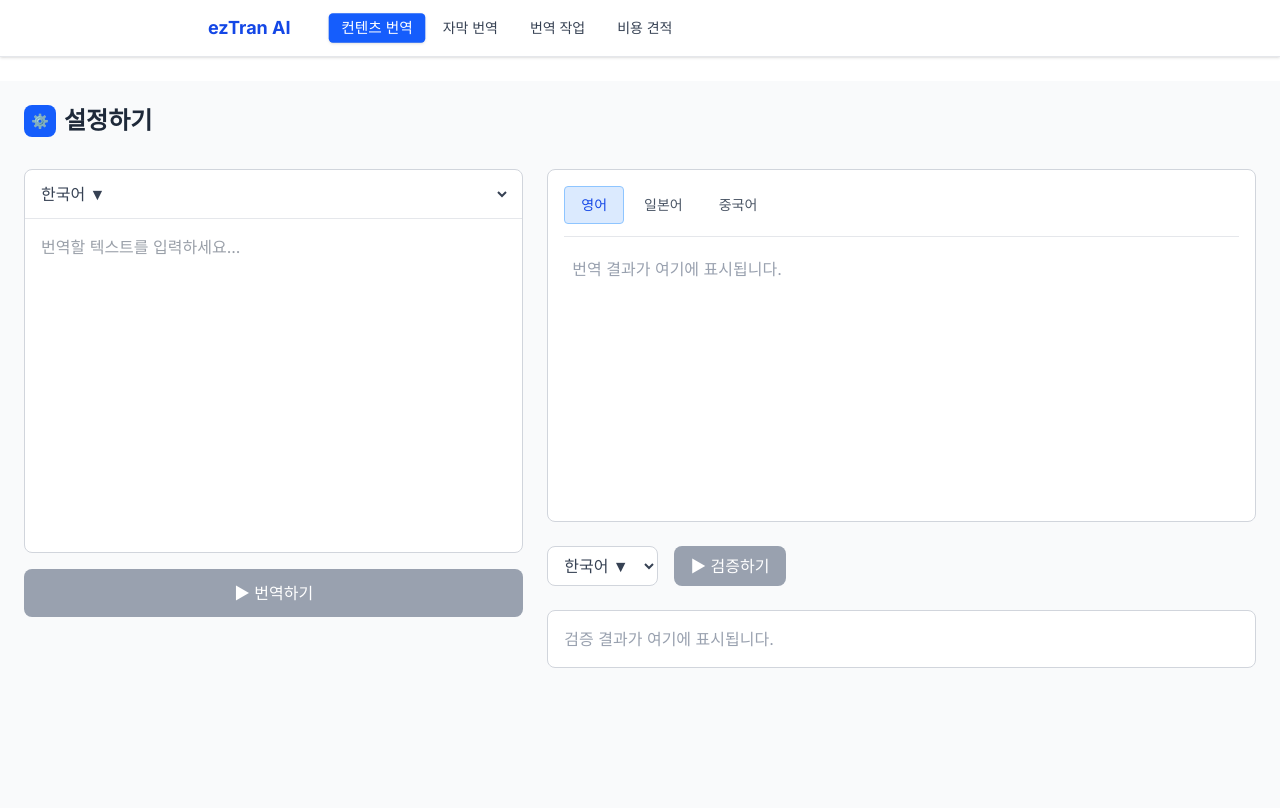
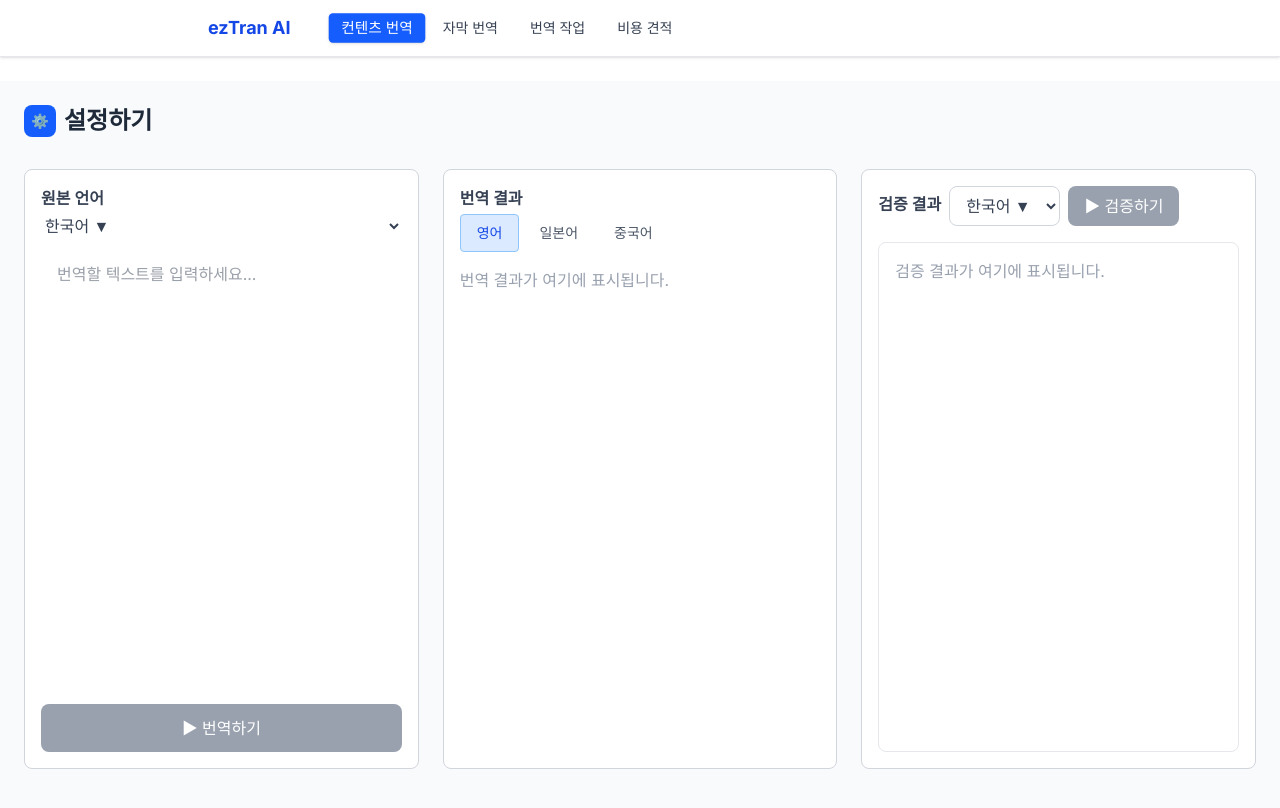
Before and after one commit to studywithme/translate-wise, a Next.js app: page /content-translate in a window 1280 px wide. Shown: the top 808 px of the page. Built offline with nearby package versions, Linux system fonts and the light colour scheme.

Commit message:
디자인 수정

```diff
--- a/src/app/content-translate/page.tsx
+++ b/src/app/content-translate/page.tsx
@@ -149,13 +149,12 @@
           <h1 className="text-2xl font-bold text-gray-800 dark:text-gray-100">설정하기</h1>
         </div>
       </div>
-      {/* 메인 번역 인터페이스 - 오른쪽에 검증 언어 박스 */}
-      <div className="grid grid-cols-12 gap-6 mb-6">
-        {/* 왼쪽 입력 영역 */}
-        <div className="col-span-5">
-          <div className="bg-white rounded-lg border border-gray-300 h-96 dark:bg-gray-800 dark:border-gray-700">
-            {/* 언어 선택 */}
-            <div className="border-b border-gray-200 p-3 dark:border-gray-700">
+      {/* 3단 레이아웃: 원본 입력 | 번역 결과 | 검증 결과 */}
+      <div className="grid grid-cols-3 gap-6 mb-6">
+        {/* 1. 원본 입력 영역 */}
+        <div className="flex flex-col h-[600px] bg-white rounded-lg border border-gray-300 dark:bg-gray-800 dark:border-gray-700 p-4">
+          <div className="mb-2">
+            <label className="block font-semibold text-gray-700 dark:text-gray-100 mb-1">원본 언어</label>
             <select
               value={sourceLang}
               onChange={(e) => {
@@ -172,22 +171,18 @@
             {settings.sourceLanguages.some(lang => lang.code === 'auto') && detectedLang && (
               <>
                 <div className="mt-1 text-lg text-blue-600 dark:text-blue-300 font-semibold">감지된 언어: {langNameMap[detectedLang1] || detectedLang1}</div>
-                  {/* 한글 주석: 입력이 짧으면 감지 정확도 안내 */}
                 {sourceText.length < 15 && (
                   <div className="text-xs text-blue-500 mt-1">※ 입력이 짧으면 언어 감지 정확도가 낮아질 수 있습니다.</div>
                 )}
               </>
             )}
           </div>
-            {/* 텍스트 입력 */}
           <textarea
             value={sourceText}
             onChange={(e) => setSourceText(e.target.value)}
             placeholder="번역할 텍스트를 입력하세요..."
-              className="w-full h-72 p-4 resize-none border-none focus:outline-none text-gray-700 dark:bg-gray-900 dark:text-gray-100"
+            className="flex-1 w-full p-4 resize-none border-none focus:outline-none text-gray-700 dark:bg-gray-900 dark:text-gray-100 rounded-lg"
           />
-          </div>
-          {/* 번역하기 버튼 */}
           <button
             onClick={handleTranslate}
             disabled={isTranslating || !sourceText.trim()}
@@ -196,12 +191,11 @@
             ▶ {isTranslating ? '번역 중...' : '번역하기'}
           </button>
         </div>
-        {/* 오른쪽 번역 결과 + 검증 언어 박스 */}
-        <div className="col-span-7 flex flex-col gap-4">
-          {/* 기존 번역 결과 영역(탭) - 더 넓게 사용 */}
-          <div className="bg-white rounded-lg border border-gray-300 flex-1 dark:bg-gray-800 dark:border-gray-700 p-4">
-            <div className="border-b border-gray-200 pb-3 mb-3 dark:border-gray-700">
-              <div className="flex gap-1 flex-wrap">
+        {/* 2. 번역 결과 영역 */}
+        <div className="flex flex-col h-[600px] bg-white rounded-lg border border-gray-300 dark:bg-gray-800 dark:border-gray-700 p-4">
+          <div className="mb-2">
+            <label className="block font-semibold text-gray-700 dark:text-gray-100 mb-1">번역 결과</label>
+            <div className="flex gap-1 flex-wrap mb-2">
               {settings.targetLanguages.map(lang => (
                 <button
                   key={lang.code}
@@ -217,29 +211,30 @@
               ))}
             </div>
           </div>
-            {/* 한글 주석: 탭처럼, 선택된 언어의 번역 결과만 보여줌 */}
-            <div className="p-2 h-64 overflow-y-auto">
+          <div className="relative flex-1 overflow-y-auto">
             {translatedTexts[activeTab] ? (
-                <div className="relative p-4 bg-blue-50 rounded-lg border border-blue-200 dark:bg-blue-900 dark:border-blue-700">
-                  {/* 번역 결과만 표시, 언어명 제거 */}
-                  <p className="text-gray-700 leading-relaxed dark:text-gray-100 whitespace-pre-line">{translatedTexts[activeTab]}</p>
-                  {/* 복사 아이콘 버튼 */}
+              <div className="flex flex-col h-full">
+                <p className="text-gray-700 leading-relaxed dark:text-gray-100 whitespace-pre-line flex-1">{translatedTexts[activeTab]}</p>
+                {/* 복사 아이콘 버튼을 하단에 배치 */}
+                <div className="flex justify-end mt-2">
                   <button
                     onClick={handleCopyResult}
-                    className="absolute top-2 right-2 p-1 bg-white dark:bg-gray-800 rounded-full border border-gray-300 dark:border-gray-600 hover:bg-blue-100 dark:hover:bg-blue-700 transition"
+                    className="p-1 bg-white dark:bg-gray-800 rounded-full border border-gray-300 dark:border-gray-600 hover:bg-blue-100 dark:hover:bg-blue-700 transition"
                     title="복사"
                   >
                     <ClipboardIcon className="w-5 h-5 text-blue-600 dark:text-blue-300" />
                   </button>
+                </div>
               </div>
             ) : (
               <p className="text-gray-400 dark:text-gray-500">번역 결과가 여기에 표시됩니다.</p>
             )}
           </div>
         </div>
-          {/* 검증하기 버튼과 검증 언어 박스: 번역 결과 아래, 중간에 버튼 */}
-          <div className="flex items-center gap-4 mt-2">
-            {/* 한글 주석: 검증용 원본 언어 선택 박스만 표시 */}
+        {/* 3. 검증 결과 영역 */}
+        <div className="flex flex-col h-[600px] bg-white rounded-lg border border-gray-300 dark:bg-gray-800 dark:border-gray-700 p-4">
+          <div className="mb-2 flex gap-2 items-center">
+            <label className="block font-semibold text-gray-700 dark:text-gray-100 mb-1">검증 결과</label>
             <select
               value={validateSourceLang}
               onChange={e => setValidateSourceLang(e.target.value)}
@@ -257,8 +252,7 @@
               ▶ {isValidating ? '검증 중...' : '검증하기'}
             </button>
           </div>
-          {/* 한글 주석: 검증 결과 박스는 버튼 아래에 위치 */}
-          <div className="bg-white rounded-lg border border-gray-300 dark:bg-gray-800 dark:border-gray-700 p-4 mt-2 min-h-[48px]">
+          <div className="flex-1 overflow-y-auto bg-white dark:bg-gray-800 rounded-lg border border-gray-200 dark:border-gray-700 p-4 mt-2 min-h-[48px]">
             {validationResult ? (
               <p className="text-blue-700 dark:text-blue-200 whitespace-pre-line">{validationResult}</p>
             ) : (
```
Lines whose indentation alone changed are shown as unchanged.
